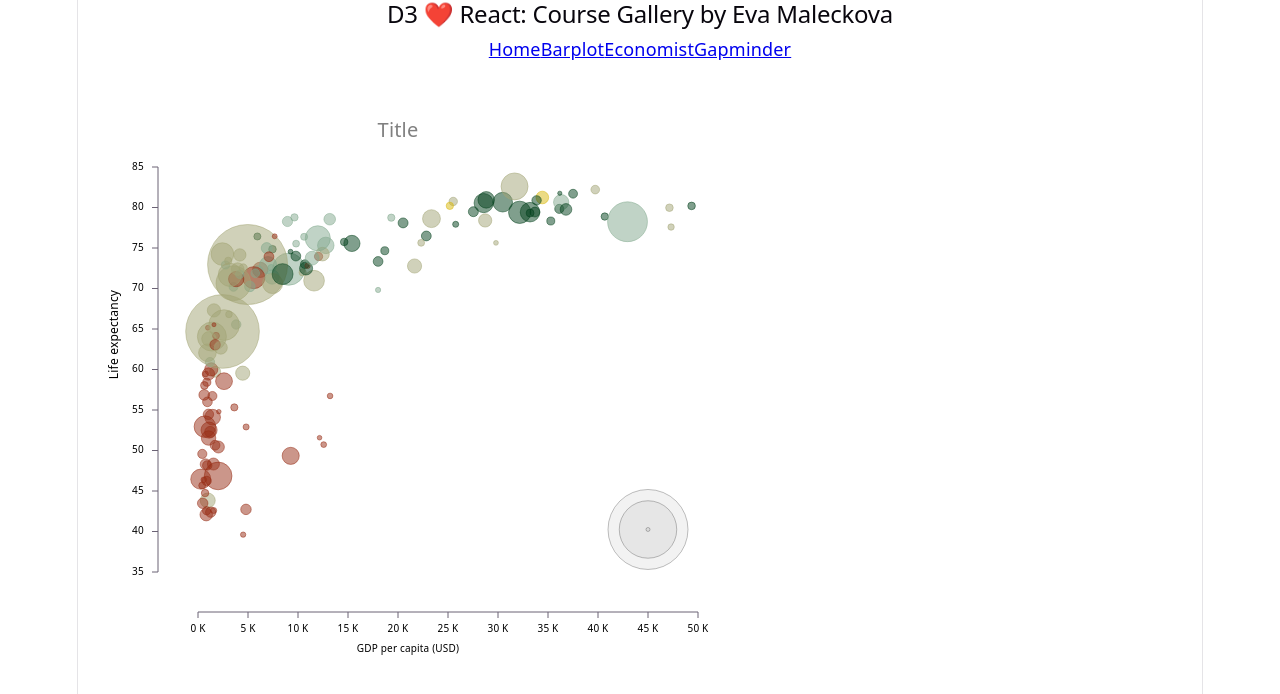
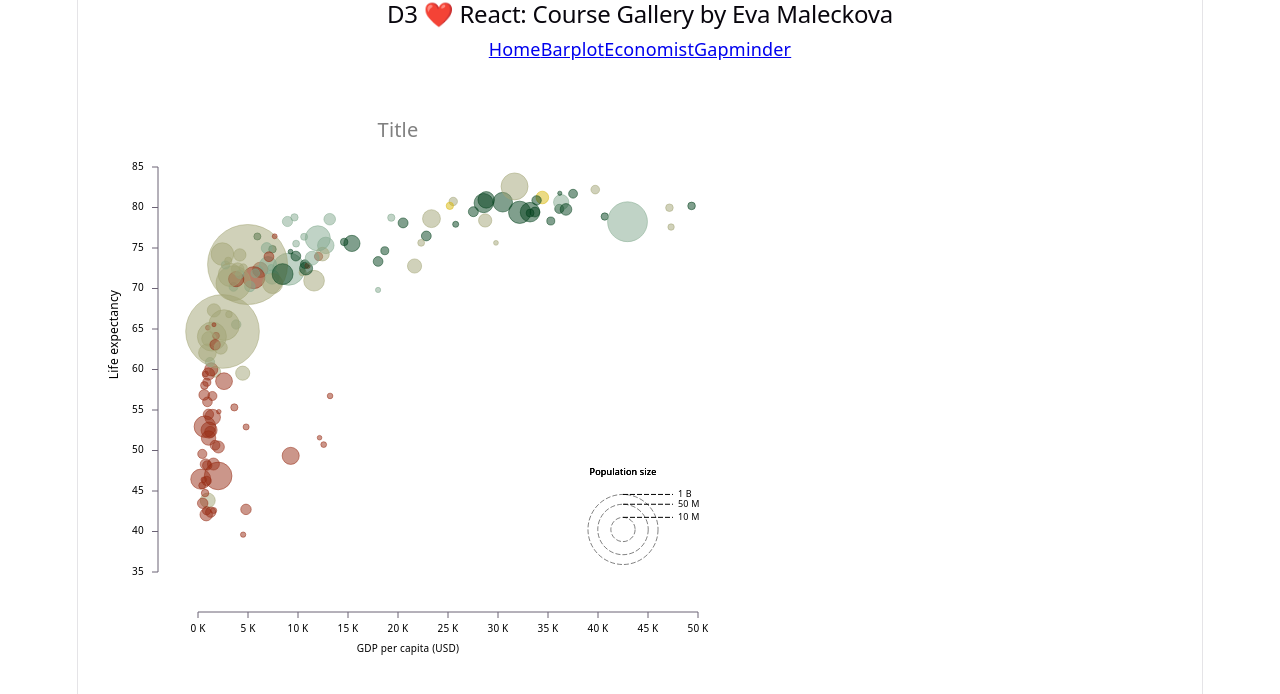
Before and after one commit to emaleckova/d3-react-class-2026, a React (Vite) app: page /gapminder in a window 1280 px wide. Shown: the top 694 px of the page. Built offline with nearby package versions, Linux system fonts and the light colour scheme.

Commit message:
Improved population size legend

```diff
--- a/src/visualizations/03_GapminderPlot/gapminderPlot.jsx
+++ b/src/visualizations/03_GapminderPlot/gapminderPlot.jsx
@@ -39,11 +39,10 @@ export default function GapminderPlot({ data }) {
   const popSteps = maxPopLegend / popDivision;
   console.log("Population steps to max: " + popSteps);
   const popLegendData = [
-    minPopLegend,
-    minPopLegend + (popSteps / 2) * popDivision,
-    maxPopLegend,
+    { label: "10 M", value: 100000000 },
+    { label: "50 M", value: 500000000 },
+    { label: "1 B", value: 1000000000 },
   ];
-  console.log("Population legend is " + popLegendData);
 
   const continents = [...new Set(data.map((d) => d.continent))].sort();
   console.log(continents);
@@ -92,17 +91,48 @@ export default function GapminderPlot({ data }) {
             />
           ))}
           {/* Population legend */}
+          {/* Circles */}
           {popLegendData.map((d, i) => (
-            <circle
-              key={i}
-              cx={xScale(maxGdp * 0.9)}
-              cy={yScale(minLifeExp * 1.15)}
-              r={popSizeScale(d)}
-              stroke="black"
-              strokeWidth={0.25}
-              fill="black"
-              fillOpacity={0.05}
-            />
+            <>
+              <circle
+                key={i}
+                cx={xScale(maxGdp * 0.85)}
+                cy={yScale(minLifeExp * 1.15)}
+                r={popSizeScale(d.value)}
+                stroke="black"
+                strokeDasharray="5,2"
+                strokeWidth={0.5}
+                fill="none"
+              />
+              <line
+                x1={xScale(maxGdp * 0.85)}
+                x2={xScale(maxGdp * 0.85) + 50}
+                y1={yScale(minLifeExp * 1.15) - popSizeScale(d.value)}
+                y2={yScale(minLifeExp * 1.15) - popSizeScale(d.value)}
+                stroke="black"
+                strokeDasharray="5,2"
+              ></line>
+              <text
+                x={xScale(maxGdp * 0.85)}
+                y={yScale(minLifeExp * 1.35)}
+                fontSize="9px"
+                textAnchor="middle"
+                alignmentBaseline="middle"
+                fill="black"
+              >
+                Population size
+              </text>
+              <text
+                x={xScale(maxGdp * 0.85) + 55}
+                y={yScale(minLifeExp * 1.15) - popSizeScale(d.value)}
+                textAnchor="left"
+                alignmentBaseline="middle"
+                fill="black"
+                fontSize="9px"
+              >
+                {d.label}
+              </text>
+            </>
           ))}
 
           {/* Axes */}
```
